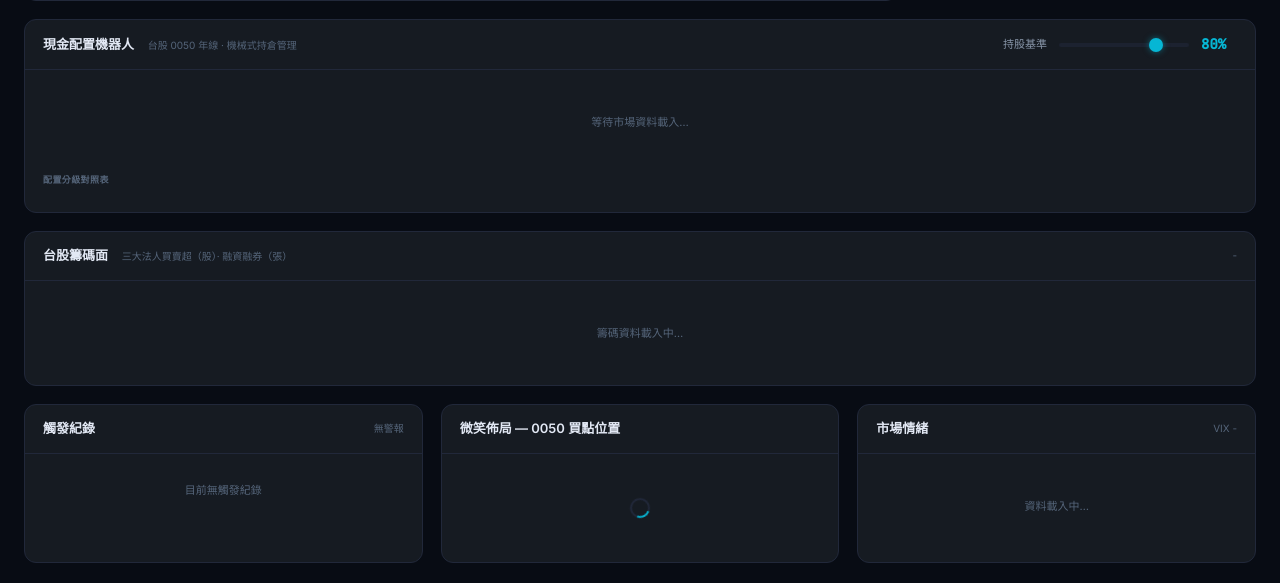
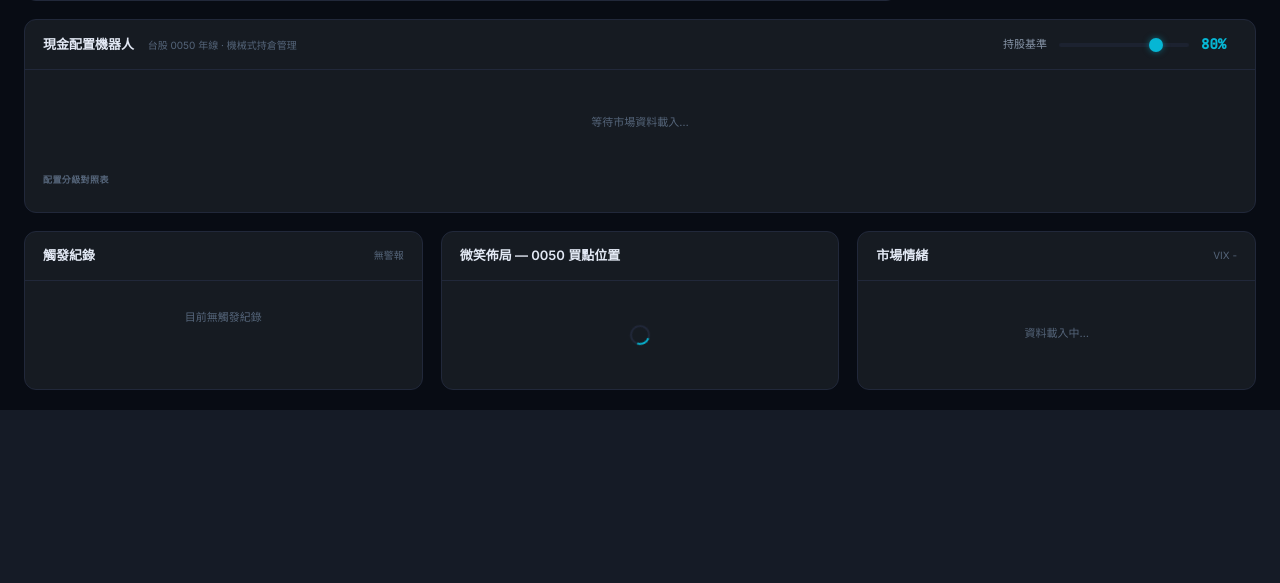
Before and after one commit to eric693/investment_stock, a Flask app: page / in a window 1280 px wide. Shown: the part 882-1465 px from the top of the page. After the commit the page ends 1292 px from the top, so only its background shows below. Run offline with Flask 3, Linux system fonts and the light colour scheme; data that the repository does not hold is empty.

Commit message:
feat: 暫時隱藏台股籌碼面 panel
Co-Authored-By: Claude Sonnet 4.6 <noreply@anthropic.com>

```diff
--- a/templates/index.html
+++ b/templates/index.html
@@ -600,8 +600,8 @@ button { cursor: pointer; font-family: inherit; }
     </div>
   </div>
 
-  <!-- 台股籌碼 panel -->
-  <div class="panel">
+  <!-- 台股籌碼 panel (hidden) -->
+  <div class="panel" style="display:none">
     <div class="panel-header">
       <div>
         <span class="panel-title">台股籌碼面</span>
```
